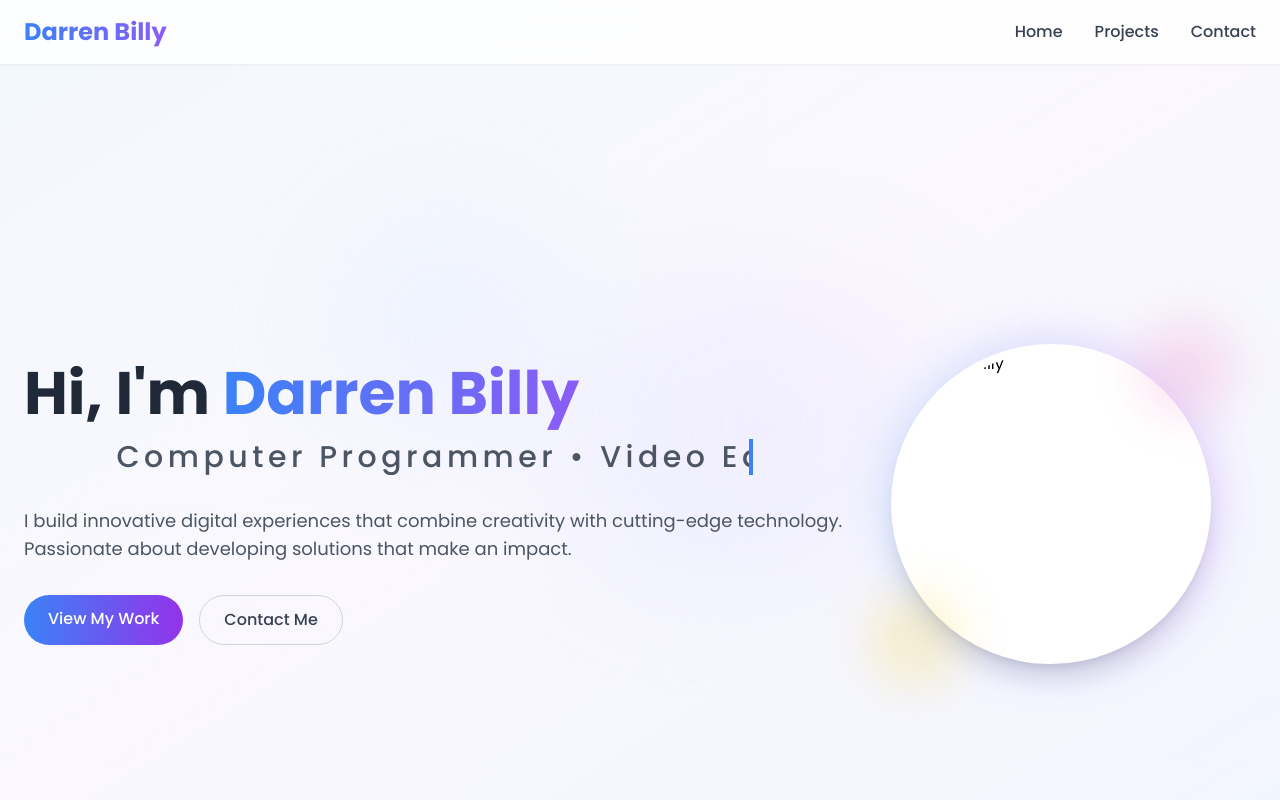
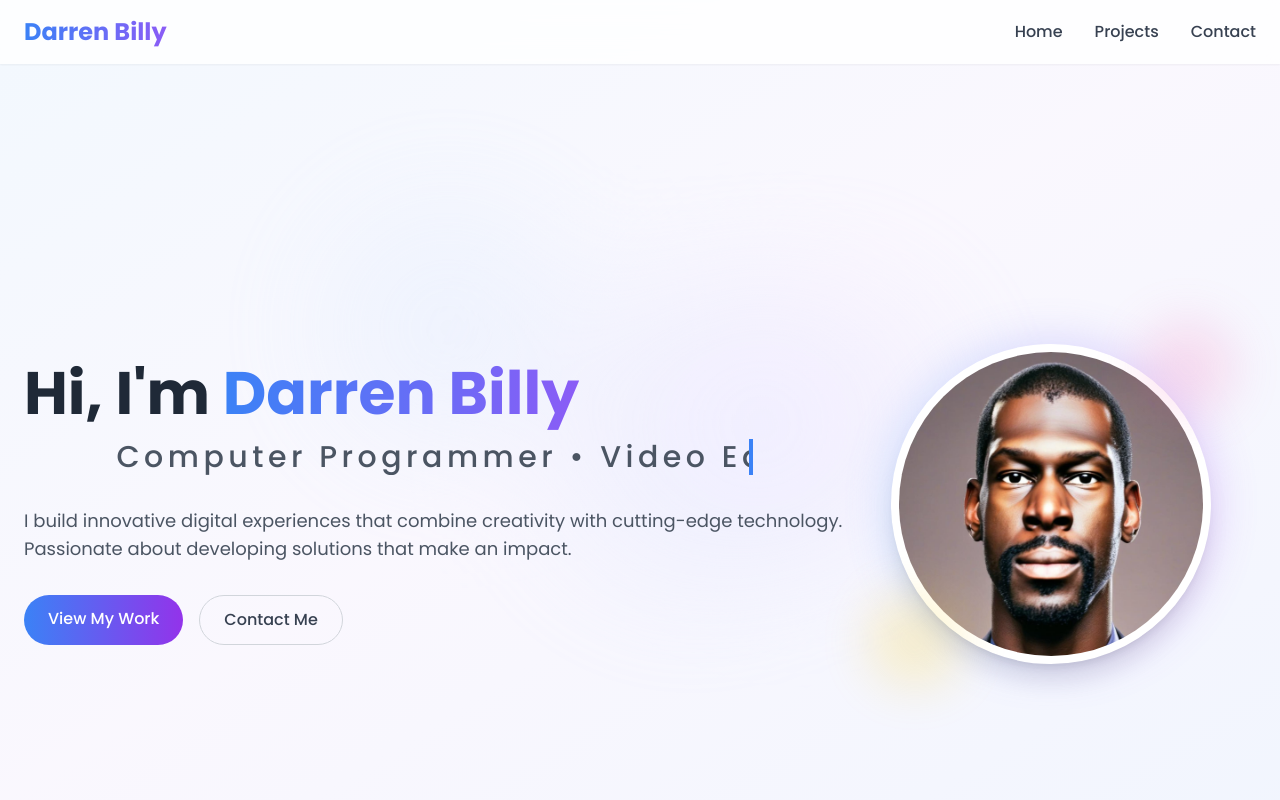
Before and after one commit to LuckyNumber77/github.io, a plain HTML site: page index.html in a window 1280 px wide. Shown: the top 800 px of the page. Drawn offline with nearby package versions, Linux system fonts and the light colour scheme.

Commit message:
Image Updated

```diff
--- a/index.html
+++ b/index.html
@@ -80,7 +80,7 @@
               <!-- Placeholder for profile image -->
                 <!-- Your profile photo -->
                 <img
-                  src="images/my-photo.jpg"
+                  src="images/my‑photo.jpg"
                   alt="Darren Billy"
                   class="w-full h-full object-cover"
                 />
```
